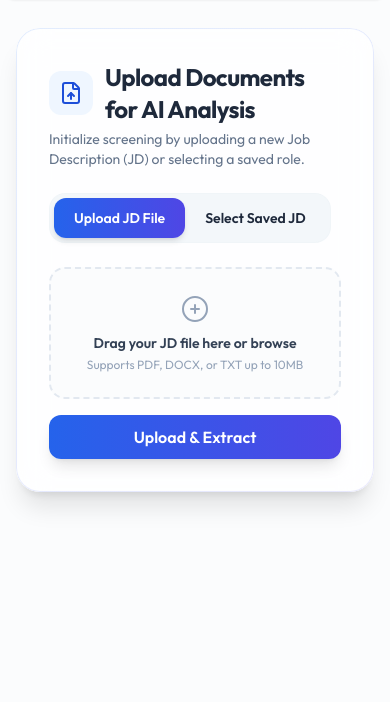
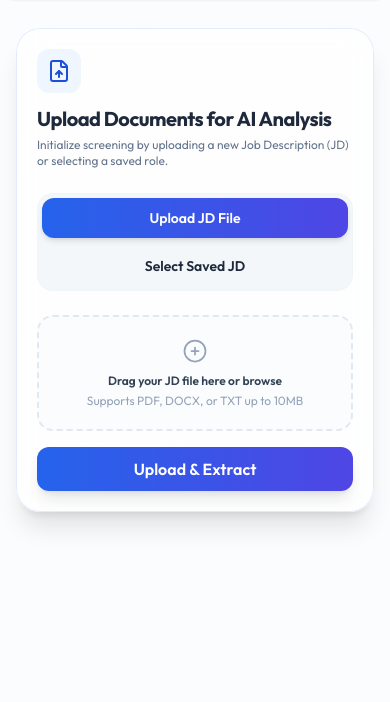
Before and after one commit to vishalipar/Resume-Screening-Revamped, a Django app: page / in a window 390 px wide. Shown: the part 154-856 px from the top of the page. Run offline with Django 5.2, Linux system fonts and the light colour scheme; a user stored in the database is signed in; data comes from the database, SQL or seed files in the repository; some libraries are stand-ins or nearby versions.

Commit message:
make home upload page responsive

```diff
--- a/resume_screening/templates/home.html
+++ b/resume_screening/templates/home.html
@@ -7,23 +7,23 @@
 <div class="space-y-8">
 
     <!-- Main Card -->
-    <div class="gradient-border-card p-8 rounded-3xl shadow-xl">
-        <h1 class="flex items-center gap-3 text-2xl font-bold text-slate-800 dark:text-slate-100 tracking-tight">
+    <div class="gradient-border-card p-5 sm:p-8 rounded-3xl shadow-xl">
+        <h1 class="flex flex-col sm:flex-row items-start sm:items-center gap-3 text-xl sm:text-2xl font-bold text-slate-800 dark:text-slate-100 tracking-tight">
             <div class="p-2.5 bg-blue-50 dark:bg-blue-950/50 text-blue-700 dark:text-blue-400 rounded-xl">
                 <svg xmlns="http://www.w3.org/2000/svg" width="24" height="24" viewBox="0 0 24 24" fill="none" stroke="currentColor" stroke-width="2" stroke-linecap="round" stroke-linejoin="round" class="lucide lucide-file-up"><path d="M6 22a2 2 0 0 1-2-2V4a2 2 0 0 1 2-2h8a2.4 2.4 0 0 1 1.704.706l3.588 3.588A2.4 2.4 0 0 1 20 8v12a2 2 0 0 1-2 2z"/><path d="M14 2v5a1 1 0 0 0 1 1h5"/><path d="M12 12v6"/><path d="m15 15-3-3-3 3"/></svg>
             </div>
             Upload Documents for AI Analysis
         </h1>
-        <p class="text-sm text-slate-500 dark:text-slate-400 mt-1 mb-6">Initialize screening by uploading a new Job Description (JD) or selecting a saved role.</p>
+        <p class="text-xs sm:text-sm text-slate-500 dark:text-slate-400 mt-1 mb-6">Initialize screening by uploading a new Job Description (JD) or selecting a saved role.</p>
 
         <!-- Tab Switcher -->
-        <div class="flex p-1 bg-slate-100/80 dark:bg-slate-800/80 rounded-2xl w-fit mb-6 border border-slate-200/20 dark:border-slate-700/20">
+        <div class="flex flex-col sm:flex-row w-full sm:w-fit p-1 bg-slate-100/80 dark:bg-slate-800/80 rounded-2xl mb-6 border border-slate-200/20 dark:border-slate-700/20 gap-2 sm:gap-0">
             <button type="button" id="upload-jd-tab" onclick="switchJDMode('upload')"
-                class="px-5 py-2.5 text-sm font-semibold rounded-xl transition-all shadow-md bg-gradient-to-r from-blue-600 to-indigo-600 text-white cursor-pointer border-0">
+                class="w-full sm:w-auto px-4 py-2.5 text-sm font-semibold rounded-xl transition-all shadow-md bg-gradient-to-r from-blue-600 to-indigo-600 text-white cursor-pointer border-0">
                 Upload JD File
             </button>
             <button type="button" id="select-jd-tab" onclick="switchJDMode('select')"
-                class="px-5 py-2.5 text-sm font-semibold rounded-xl transition-all text-slate-650 dark:text-slate-350 hover:text-slate-900 dark:hover:text-slate-100 hover:bg-white/80 dark:hover:bg-slate-900/50 cursor-pointer border-0 bg-transparent">
+                class="w-full sm:w-auto px-4 py-2.5 text-sm font-semibold rounded-xl transition-all text-slate-650 dark:text-slate-350 hover:text-slate-900 dark:hover:text-slate-100 hover:bg-white/80 dark:hover:bg-slate-900/50 cursor-pointer border-0 bg-transparent">
                 Select Saved JD
             </button>
         </div>
@@ -46,11 +46,11 @@
             {% csrf_token %}
             <input type="hidden" name="jd_mode" value="upload">
             <div class="space-y-4">
-                <div class="border-2 border-dashed border-slate-200 dark:border-slate-800 hover:border-blue-400 dark:hover:border-blue-500 bg-slate-50/50 dark:bg-slate-950/30 rounded-2xl p-6 text-center transition-all relative">
+                <div class="border-2 border-dashed border-slate-200 dark:border-slate-800 hover:border-blue-400 dark:hover:border-blue-500 bg-slate-50/50 dark:bg-slate-950/30 rounded-2xl p-5 sm:p-6 text-center transition-all relative">
                     <input type="file" name="jd_file" accept=".pdf,.docx,.txt" required
                         class="absolute inset-0 w-full h-full opacity-0 cursor-pointer z-10">
-                    <svg class="w-8 h-8 text-slate-400 dark:text-slate-500 mx-auto mb-2" fill="none" stroke="currentColor" stroke-width="1.5" viewBox="0 0 24 24"><path stroke-linecap="round" stroke-linejoin="round" d="M12 9v3m0 0v3m0-3h3m-3 0H9m12 0a9 9 0 11-18 0 9 9 0 0118 0z"/></svg>
-                    <p class="text-sm font-semibold text-slate-700 dark:text-slate-300">Drag your JD file here or browse</p>
+                    <svg class="w-7 h-7 sm:w-8 sm:h-8 text-slate-400 dark:text-slate-500 mx-auto mb-2" fill="none" stroke="currentColor" stroke-width="1.5" viewBox="0 0 24 24"><path stroke-linecap="round" stroke-linejoin="round" d="M12 9v3m0 0v3m0-3h3m-3 0H9m12 0a9 9 0 11-18 0 9 9 0 0118 0z"/></svg>
+                    <p class="text-xs sm:text-sm font-semibold text-slate-700 dark:text-slate-300">Drag your JD file here or browse</p>
                     <p class="text-xs text-slate-400 dark:text-slate-500 mt-1">Supports PDF, DOCX, or TXT up to 10MB</p>
                 </div>
                 <button class="w-full sm:w-auto px-6 py-2.5 bg-gradient-to-r from-blue-600 to-indigo-600 hover:from-blue-700 hover:to-indigo-700 text-white font-semibold rounded-xl shadow-lg hover:shadow-xl hover:shadow-blue-500/10 transition-all duration-200 hover:-translate-y-0.5 active:scale-[0.98] border-0 cursor-pointer" type="submit">
@@ -80,8 +80,8 @@
 
     <!-- JD Confirmation Screen -->
     {% if show_jd_confirmation %}
-    <div class="gradient-border-card p-8 rounded-3xl shadow-xl">
-        <div class="flex items-center gap-3 mb-6">
+    <div class="gradient-border-card p-5 sm:p-8 rounded-3xl shadow-xl">
+        <div class="flex flex-col sm:flex-row items-start sm:items-center gap-3 mb-6">
             <div class="p-2.5 bg-amber-50 dark:bg-amber-950/50 text-amber-700 dark:text-amber-400 rounded-xl">
                 <svg xmlns="http://www.w3.org/2000/svg" width="24" height="24" viewBox="0 0 24 24" fill="none" stroke="currentColor" stroke-width="2" stroke-linecap="round" stroke-linejoin="round" class="lucide lucide-edit-3"><path d="M12 20h9"/><path d="M16.5 3.5a2.12 2.12 0 0 1 3 3L7 19l-4 1 1-4Z"/></svg>
             </div>
@@ -109,7 +109,7 @@
                 <!-- Auto-detected skill pills -->
                 <div class="mb-3 p-4 bg-slate-50 dark:bg-slate-950/50 border border-slate-200/60 dark:border-slate-800/60 rounded-2xl">
                     <p class="text-xs text-slate-500 dark:text-slate-400 font-bold mb-2">Auto-Detected Skills:</p>
-                    <div class="flex flex-wrap gap-1.5">
+                    <div class="flex flex-wrap gap-2">
                         {% for skill in jd_details.required_skills %}
                         <span class="px-3 py-1 bg-blue-50 dark:bg-blue-950/30 text-blue-700 dark:text-blue-400 rounded-full text-xs font-semibold border border-blue-100 dark:border-blue-900/50">
                             {{ skill }}
@@ -138,13 +138,13 @@
                 </div>
             </div>
 
-            <div class="flex gap-3 pt-3">
+            <div class="flex flex-col sm:flex-row gap-3 pt-3">
                 <button type="submit" name="confirm_jd"
-                    class="flex-1 px-6 py-2.5 bg-gradient-to-r from-emerald-500 to-teal-500 hover:from-emerald-600 hover:to-teal-600 text-white font-bold rounded-xl shadow-lg hover:shadow-xl hover:shadow-emerald-500/10 transition-all duration-200 hover:-translate-y-0.5 active:scale-[0.98] border-0 cursor-pointer">
+                    class="w-full sm:flex-1 px-6 py-2.5 bg-gradient-to-r from-emerald-500 to-teal-500 hover:from-emerald-600 hover:to-teal-600 text-white font-bold rounded-xl shadow-lg hover:shadow-xl hover:shadow-emerald-500/10 transition-all duration-200 hover:-translate-y-0.5 active:scale-[0.98] border-0 cursor-pointer">
                     ✓ Confirm & Save JD
                 </button>
                 <button type="submit" name="cancel_jd"
-                    class="px-6 py-2.5 bg-slate-100 dark:bg-slate-800 hover:bg-slate-200 dark:hover:bg-slate-750 text-slate-650 dark:text-slate-300 font-bold rounded-xl transition-all duration-200 hover:-translate-y-0.5 active:scale-[0.98] border-0 cursor-pointer">
+                    class="w-full sm:w-auto px-6 py-2.5 bg-slate-100 dark:bg-slate-800 hover:bg-slate-200 dark:hover:bg-slate-750 text-slate-650 dark:text-slate-300 font-bold rounded-xl transition-all duration-200 hover:-translate-y-0.5 active:scale-[0.98] border-0 cursor-pointer">
                     ✗ Cancel
                 </button>
             </div>
@@ -175,7 +175,7 @@
 
     <!-- Resume Upload Section (only show after JD confirmed) -->
     {% if jd_text and not show_jd_confirmation %}
-    <div class="gradient-border-card p-8 rounded-3xl space-y-6 shadow-xl">
+    <div class="gradient-border-card p-5 sm:p-8 rounded-3xl space-y-5 sm:space-y-6 shadow-xl">
         <div>
             <h3 class="text-lg font-bold text-slate-800 dark:text-slate-100 tracking-tight">Active Job Description</h3>
             <div class="bg-blue-50/40 dark:bg-slate-950/30 border border-blue-100/50 dark:border-slate-800/55 p-4 rounded-2xl mt-2">
@@ -215,7 +215,7 @@
 
     <!-- Screening Results List -->
     {% if results %}
-    <div class="gradient-border-card p-8 rounded-3xl shadow-xl">
+    <div class="gradient-border-card p-5 sm:p-8 rounded-3xl shadow-xl">
         <h3 class="text-xl font-bold text-slate-800 dark:text-slate-100 tracking-tight mb-1">Screening Results</h3>
         {% if selected_job_title %}
         <p class="text-xs text-slate-500 dark:text-slate-400 mb-6">Matched candidate compatibility for role: <strong class="text-blue-600 dark:text-blue-400 font-semibold">{{ selected_job_title }}</strong></p>
@@ -223,7 +223,7 @@
 
         <div class="space-y-3.5">
             {% for result in results %}
-            <div class="p-4 bg-slate-50 dark:bg-slate-950/40 border border-slate-200/60 dark:border-slate-800/60 rounded-2xl flex items-center justify-between hover:shadow-md transition-all hover:bg-white dark:hover:bg-slate-900">
+            <div class="p-4 bg-slate-50 dark:bg-slate-950/40 border border-slate-200/60 dark:border-slate-800/60 rounded-2xl flex flex-col sm:flex-row items-start sm:items-center justify-between gap-4 hover:shadow-md transition-all hover:bg-white dark:hover:bg-slate-900">
                 <div class="flex items-center gap-3">
                     <div class="w-10 h-10 rounded-xl bg-slate-100 dark:bg-slate-800 flex items-center justify-center text-slate-500 dark:text-slate-300 font-bold text-sm">
                         {{ result.name|slice:":2"|upper }}
@@ -233,7 +233,7 @@
                         <p class="text-xs text-slate-400 dark:text-slate-550">Match score parsed successfully</p>
                     </div>
                 </div>
-                <div class="flex items-center gap-4">
+                <div class="flex items-center justify-between sm:justify-end w-full sm:w-auto gap-4">
                     <!-- Progress Bar -->
                     <div class="hidden sm:block w-32 bg-slate-200 dark:bg-slate-800 h-2 rounded-full overflow-hidden">
                         <div class="h-full rounded-full
@@ -290,7 +290,7 @@
             const item = document.createElement("div");
 
             item.className =
-                "flex items-center justify-between px-4 py-3 rounded-xl border border-slate-200 dark:border-slate-700 bg-slate-50 dark:bg-slate-900";
+                "flex flex-col sm:flex-row items-start sm:items-center justify-between gap-3 px-4 py-3 rounded-xl border border-slate-200 dark:border-slate-700 bg-slate-50 dark:bg-slate-900";
 
             item.innerHTML = `
                 <div class="flex items-center gap-3">
```
